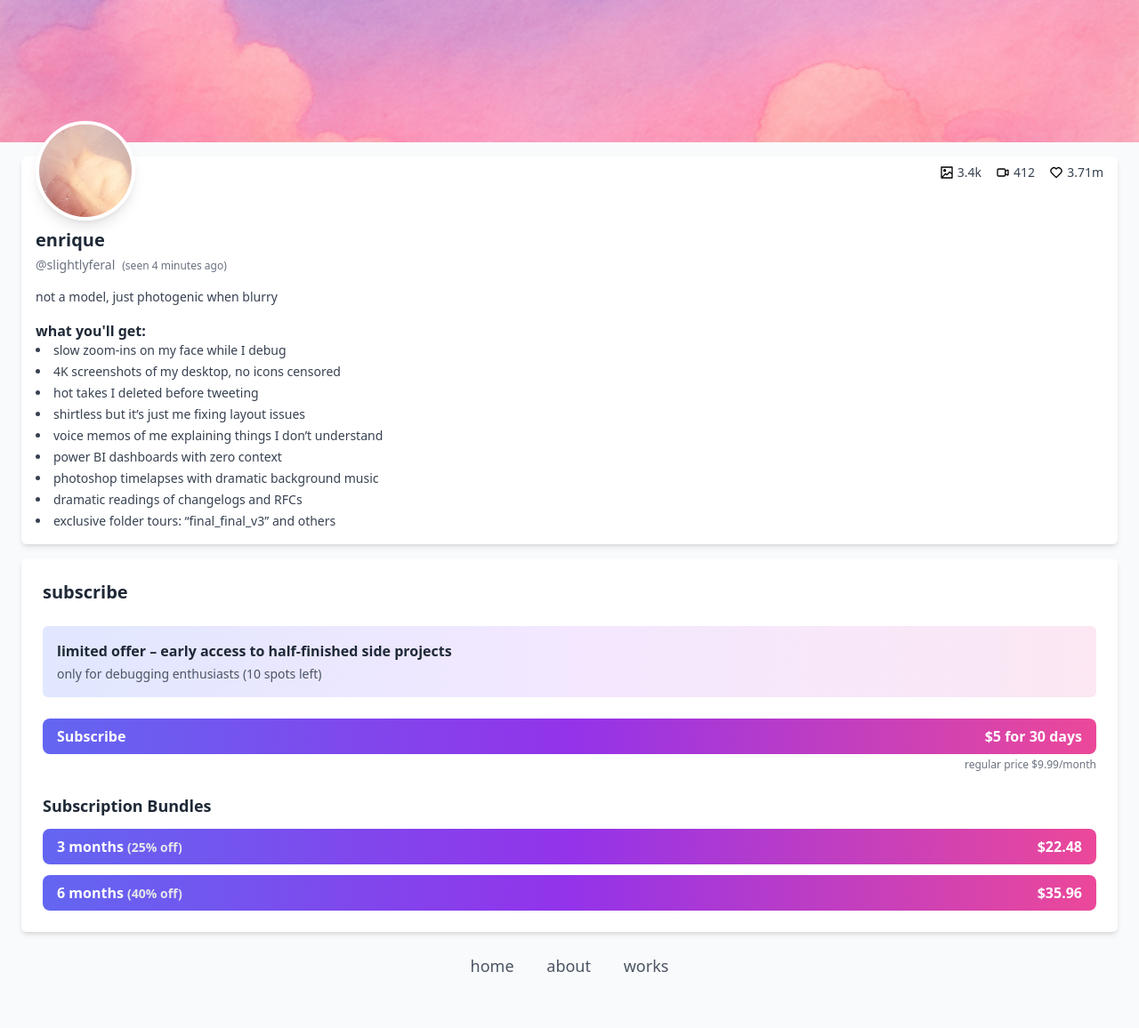
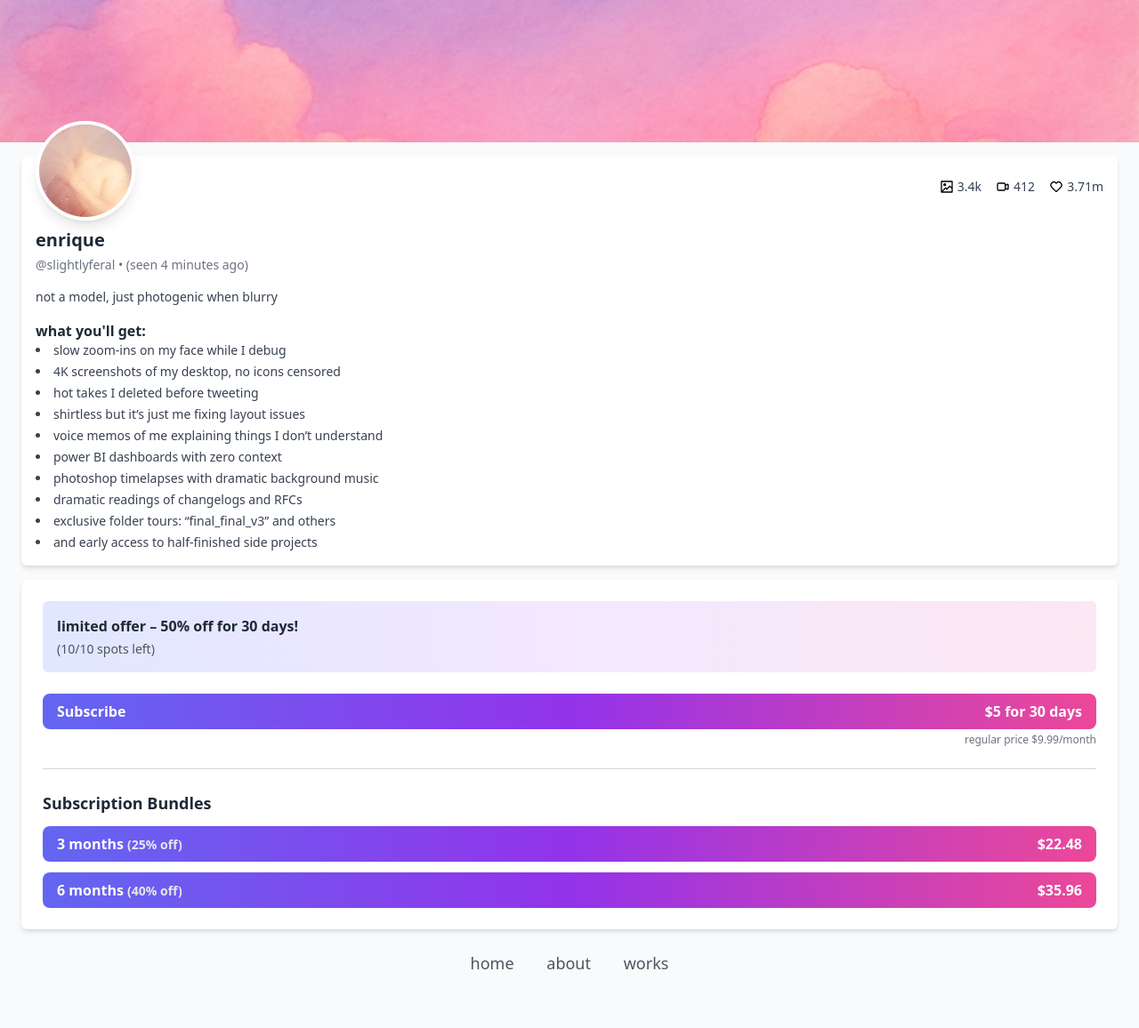
Before and after one commit to enriquebarragan/enriquebarragan.github.io, a Jekyll site: the page built from rips/onlyfans/index.md, in a window 1280 px wide. Shown: the whole page at 89% size. Built offline with Jekyll 4.4.1, drawn with Linux system fonts in a browser that asks for light colours; nearby versions of some CDN libraries.

Commit message:
Update index.md

```diff
--- a/rips/onlyfans/index.md
+++ b/rips/onlyfans/index.md
@@ -21,7 +21,7 @@ permalink: /rips/onlyfans/
   </div>
 
   <!-- stats (aligned lower and to the right) -->
-  <div class="flex flex-1 justify-end items-end pl-2 pt-12 gap-4 text-sm text-gray-700">
+  <div class="flex flex-1 justify-end items-end pl-2 pt-16 gap-4 text-sm text-gray-700">
     <div class="flex items-center space-x-1">
       <img src="/assets/icons/picture.svg" alt="pictures icon" class="w-4 h-4">
       <span>3.4k</span>
@@ -39,8 +39,7 @@ permalink: /rips/onlyfans/
       <div class="mt-2">
         <h1 class="text-xl font-semibold">enrique</h1>
         <div class="mt-1 text-gray-500 text-sm flex items-baseline space-x-2">
-          <span>@slightlyferal</span>
-          <span class="text-xs">(seen 4 minutes ago)</span>
+          <span>@slightlyferal • (seen 4 minutes ago) </span>
         </div>
       </div>
 
@@ -56,18 +55,17 @@ permalink: /rips/onlyfans/
         <li>photoshop timelapses with dramatic background music</li>
         <li>dramatic readings of changelogs and RFCs</li>
         <li>exclusive folder tours: “final_final_v3” and others</li>
+        <li>and early access to half-finished side projects</li>
       </ul>
     </div>
 
     <!-- SECTION 2: Subscription Box -->
     <div class="bg-white shadow-md rounded-md p-6 space-y-6">
-      <!-- Section Header -->
-      <h2 class="text-xl font-bold text-gray-800">subscribe</h2>
 
       <!-- Limited Offer Box -->
       <div class="bg-gradient-to-r from-indigo-100 via-purple-100 to-pink-100 p-4 rounded-md space-y-1">
-        <h3 class="font-semibold text-gray-800">limited offer – early access to half-finished side projects</h3>
-        <p class="text-sm text-gray-600">only for debugging enthusiasts (10 spots left)</p>
+        <h3 class="font-semibold text-gray-800">limited offer – 50% off for 30 days!</h3>
+        <p class="text-sm text-gray-600">(10/10 spots left)</p>
       </div>
 
       <!-- Basic Subscription -->
@@ -78,7 +76,7 @@ permalink: /rips/onlyfans/
         </button>
         <p class="text-xs text-gray-500 text-right">regular price $9.99/month</p>
       </div>
-
+    <hr class="border-t border-gray-300 my-6">
       <!-- Bundles Section -->
       <div class="space-y-3">
         <h3 class="text-lg font-semibold text-gray-800">Subscription Bundles</h3>
```
Also changed, not shown: other parts of rips/onlyfans/index.md (+1 -1 lines).
